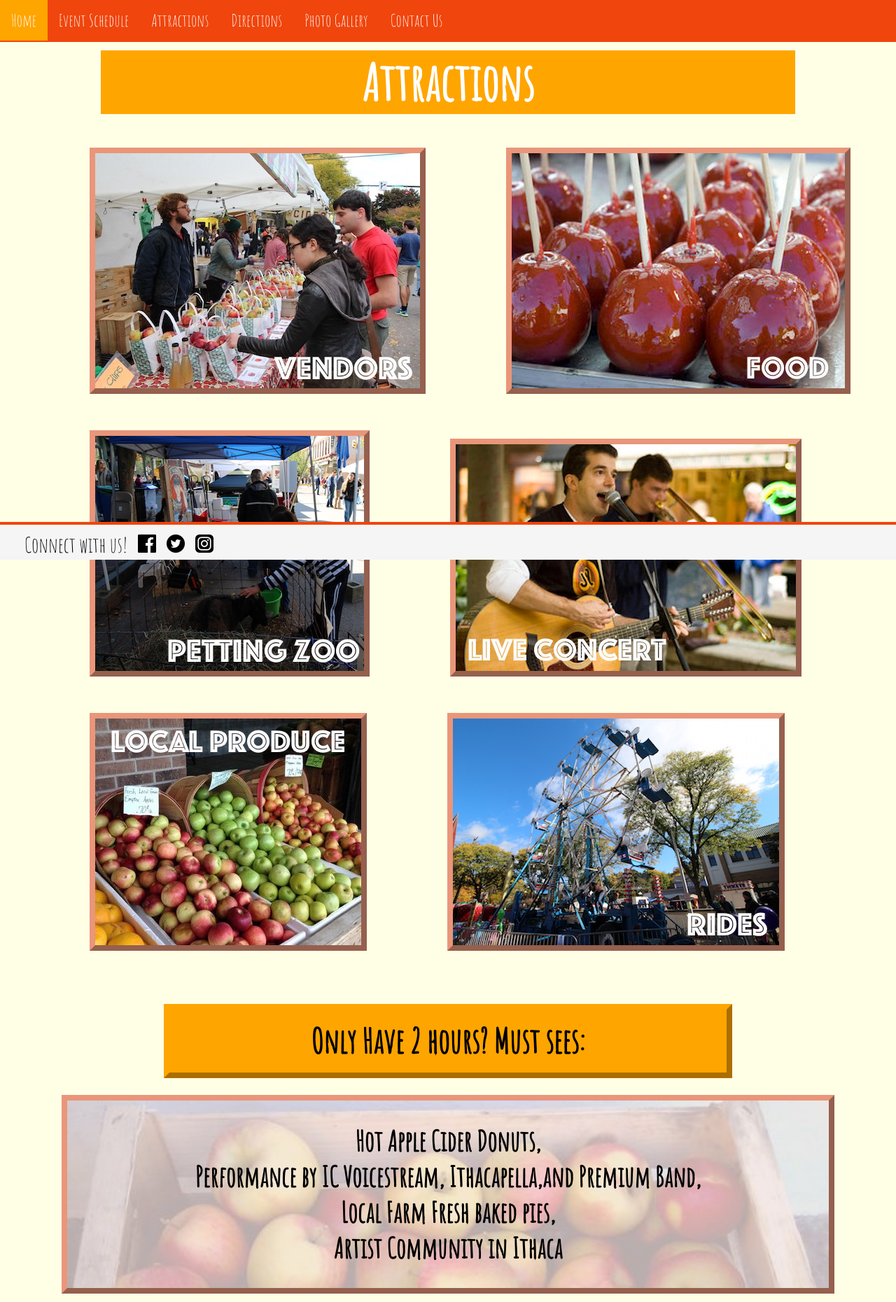
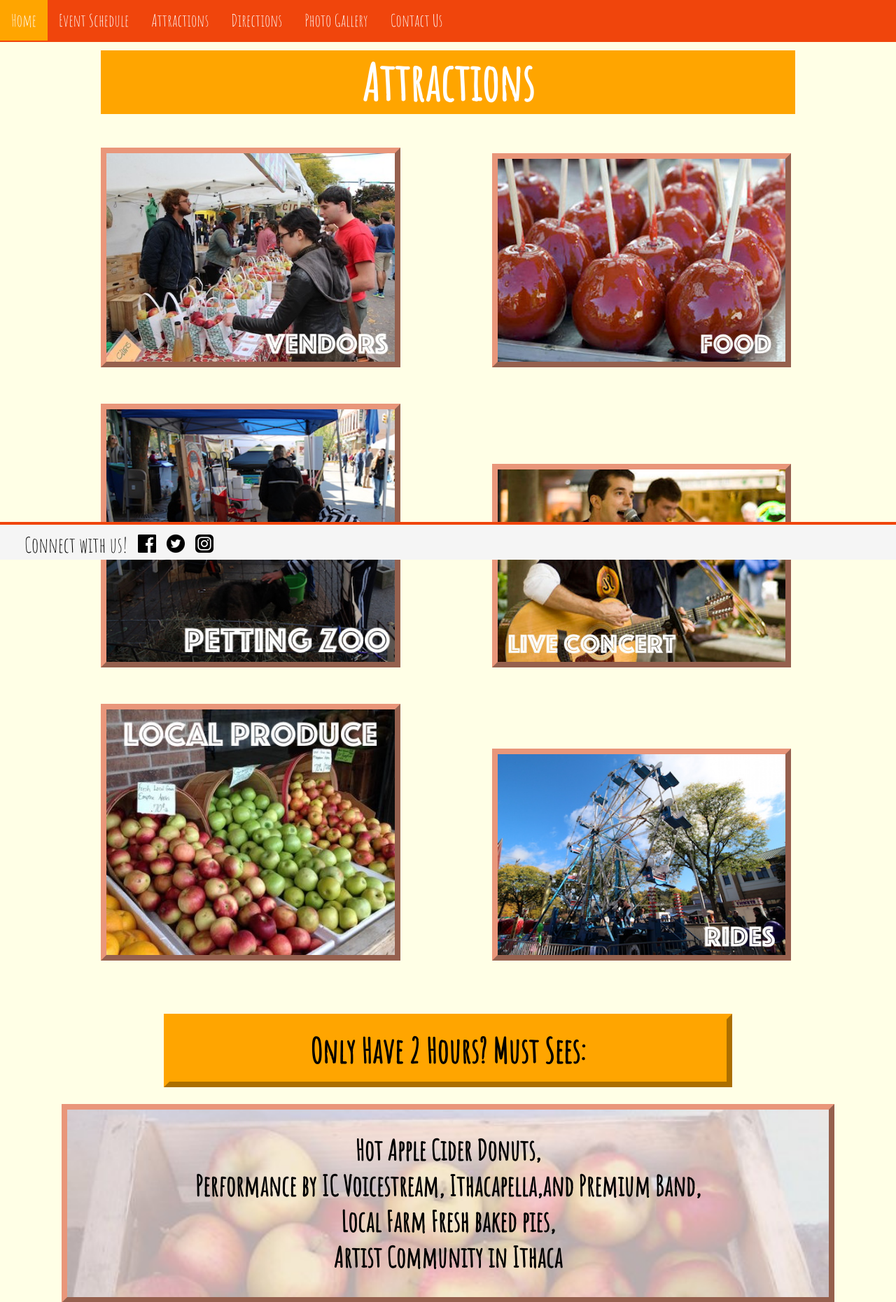
Before and after one commit to RaghavBatra/INFO-1300-Project, a PHP site: page /attractions.php in a window 1280 px wide. Shown: the top 1861 px of the page at 70% size. Run offline with PHP 8.4, Linux system fonts and the light colour scheme; some libraries are stand-ins or nearby versions.

Commit message:
last commit

```diff
--- a/attractions.php
+++ b/attractions.php
@@ -37,7 +37,7 @@
 
     </div>
 
-    <h3>Only Have 2 hours? Must sees:</h3>
+    <h3>Only Have 2 Hours? Must Sees:</h3>
     <div id="mustsee">
         <p>Hot Apple Cider Donuts,</p>
         <p>Performance by IC Voicestream, Ithacapella,and Premium Band,</p>
--- a/css/site.css
+++ b/css/site.css
@@ -375,7 +375,6 @@ a:link, a:active, a:visited {
     color:black;
 }
 
-
 #driving > p {
     font-size: 5em;
 }
@@ -492,11 +491,11 @@ button:hover {
 
 #attractions > img {
     display: inline;
-    margin: 0;
-    margin: auto;
-    margin-left: 7em;
+    margin-left: 8em;
     margin-top: 3em;
     border: 8px darksalmon outset;
+    width: 33%;
+    height: 33%;
 }
 
 #mustsee {
```
